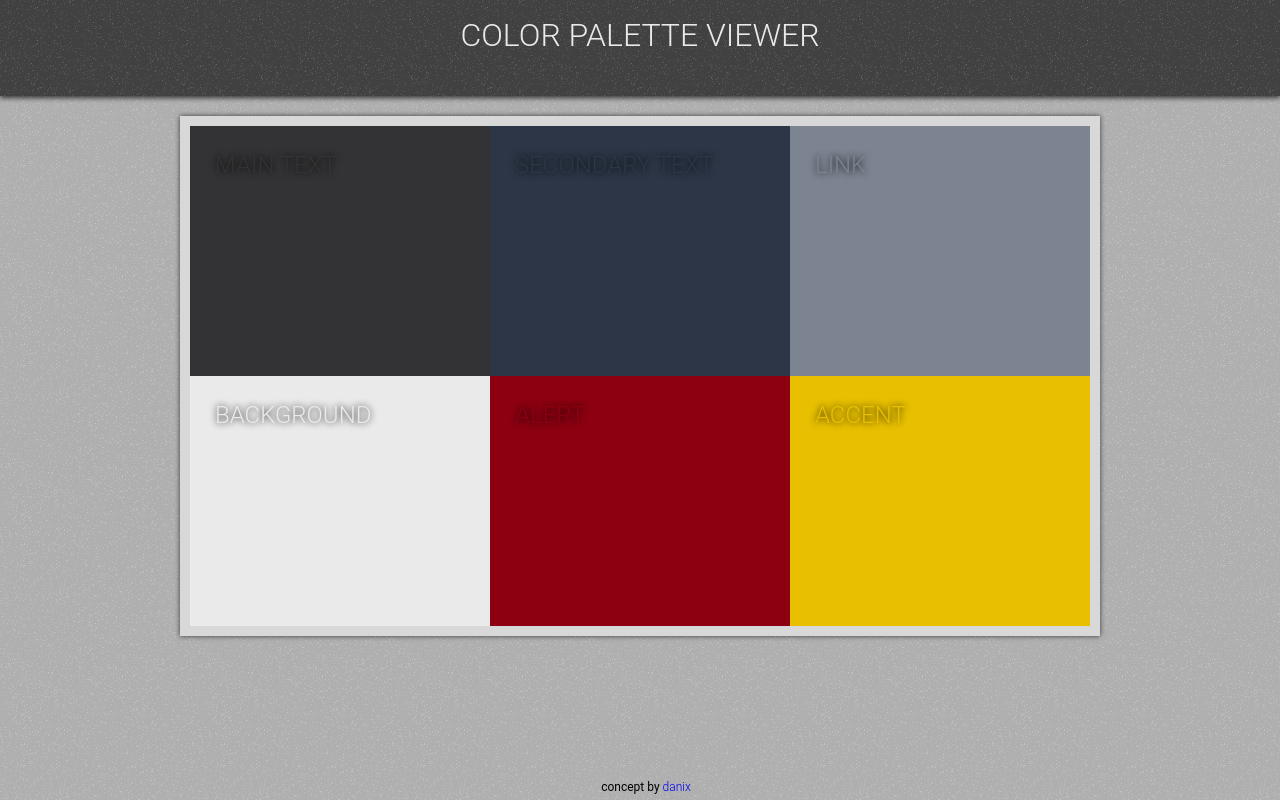
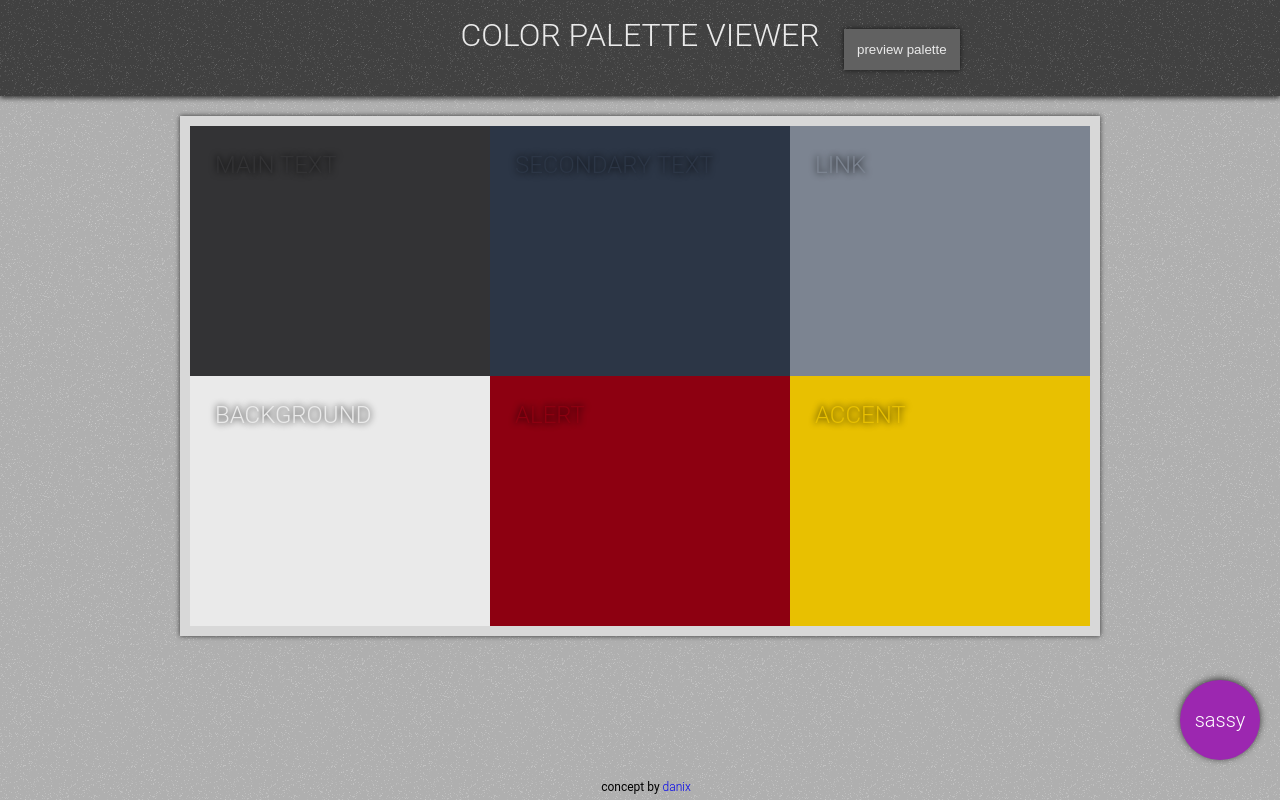
Before and after one commit to danixland/palette-viewer, a PHP site: page / in a window 1280 px wide. Run offline with PHP 8.4, Linux system fonts and the light colour scheme.

Commit message:
added option to output sass code for current palette

```diff
--- a/css/screen.css
+++ b/css/screen.css
@@ -32,6 +32,24 @@ header#masthead {
     padding: 1em 0 0;
     box-shadow: 0 2px 5px rgba(0,0,0,0.7);
     position: relative;
+}
+#masthead input#preview-palette {
+    background-color: #616161;
+    padding: 1em;
+    border: none;
+    box-shadow: 0 0 5px rgba(0,0,0,0.7);
+    color: #eaeaea;
+    display: none;
+    position: absolute;
+    top: 30%;
+    right: 25%;
+}
+#masthead input#preview-palette:active {
+    box-shadow: none;
+    background-color: #414141;
+}
+#masthead:hover > input#preview-palette {
+    display: block;
 }
 #masthead h1 {
     margin: 0;
@@ -133,3 +151,78 @@ footer#colophon {
     font-size: 12px;
     padding: 0.5em;
 }
+
+/* mockup look */
+#mock-page {
+    width: 700px;
+    margin: 1em auto;
+    padding: 0;
+}
+#mock-page #mock-header,
+#mock-page #mock-footer {
+    width: 100%;
+    margin: 0;
+    padding: 0;
+    overflow: hidden;
+}
+#mock-page #mock-header h1 {
+    margin-left: 1em;
+}
+#mock-page #mock-content {
+    padding: 1em;
+}
+#mock-page #mock-content pre.mock-code {
+    width: auto;
+    padding: 0.6em;
+}
+#mock-page #mock-content p.alert {
+    width: 70%;
+    margin: 0 auto;
+    padding: 0.5em 0 0.5em 0.6em;
+}
+#mock-page #mock-footer {
+    padding: 0.3em;
+    width: auto;
+    text-align: center;
+}
+
+/* sassy */
+div#sass {
+    position: static;
+}
+input#print-sass {
+    display: block;
+    background-color: #9c27b0;
+    color: #fff;
+    position: absolute;
+    bottom: 2em;
+    right: 1em;
+    width: 80px;
+    height: 80px;
+    border-radius: 50%;
+    border: none;
+    box-shadow: 0 -1px 7px rgba(0,0,0,0.7);
+    font-family: "Roboto", sans-serif;
+    font-weight: 300;
+    font-size: 20px;
+}
+input#print-sass:hover,
+input#print-sass:active {
+    opacity: 0.8;
+}
+input#print-sass:active {
+    box-shadow: none;
+}
+div#sass-output {
+    background-color: #d8d8d8;
+    width: 600px;
+    padding: 1em 2em;
+    margin: 2em auto;
+}
+div#sass-output p {
+    text-align: justify;
+}
+div#sass-output pre {
+    padding: 0.4em;
+    background-color: #a8a8a8;
+}
--- a/index.php
+++ b/index.php
@@ -8,39 +8,43 @@
         <link href='https://fonts.googleapis.com/css?family=Roboto+Mono:400,300' rel='stylesheet' type='text/css'>
     </head>
     <body>
-        <div id="page">
+        <form id="page" method="post" action="preview.php">
             <header id="masthead">
-                <h1 class="site-title"><a href="">Color Palette viewer</a></h1>
+                <h1 class="site-title"><a href="<?php echo htmlentities( $_SERVER['REQUEST_URI'] ); ?>">Color Palette viewer</a></h1>
+                <input name="preview-palette" type="submit" id="preview-palette" value="preview palette">
             </header>
             <div id="content">
                 <div id="palette">
                     <div id="dark-grey" class="palette-color">
                         <h2 class="usage">main text</h2>
-                        <input class="code" type="text" placeholder="#333335" />
+                        <input name="main-text" class="code" type="text" placeholder="#333335" value="#333335" />
                     </div>
                     <div id="blue-grey" class="palette-color">
                         <h2 class="usage">secondary text</h2>
-                        <input class="code" type="text" placeholder="#2c3646" />
+                        <input name="secondary-text" class="code" type="text" placeholder="#2c3646" value="#2c3646" />
                     </div>
                     <div id="light-grey" class="palette-color">
                         <h2 class="usage">link</h2>
-                        <input class="code" type="text" placeholder="#7c8491" />
+                        <input name="link" class="code" type="text" placeholder="#7c8491" value="#7c8491" />
                     </div>
                     <div id="almost-white" class="palette-color">
                         <h2 class="usage">background</h2>
-                        <input class="code" type="text" placeholder="#eaeaea" />
+                        <input name="background" class="code" type="text" placeholder="#eaeaea" value="#eaeaea" />
                     </div>
                     <div id="crimson-red" class="palette-color">
                         <h2 class="usage">alert</h2>
-                        <input class="code" type="text" placeholder="#8d0011" />
+                        <input name="alert" class="code" type="text" placeholder="#8d0011" value="#8d0011" />
                     </div>
                     <div id="matte-yellow" class="palette-color">
                         <h2 class="usage">accent</h2>
-                        <input class="code" type="text" placeholder="#e8c001" />
+                        <input name="accent" class="code" type="text" placeholder="#e8c001" value="#e8c001" />
                     </div>
+                </div>
+                <div id="sass">
+                    <input name="sass_output" type="submit" id="print-sass" value="sassy">
                 </div>
             </div>
             <footer id="colophon">concept by <a href="http://danixland.net">danix</a></footer>
-        </div>
+        </form>
     </body>
 </html>
```
Also changed, not shown: preview.php (+24 -1 lines).
